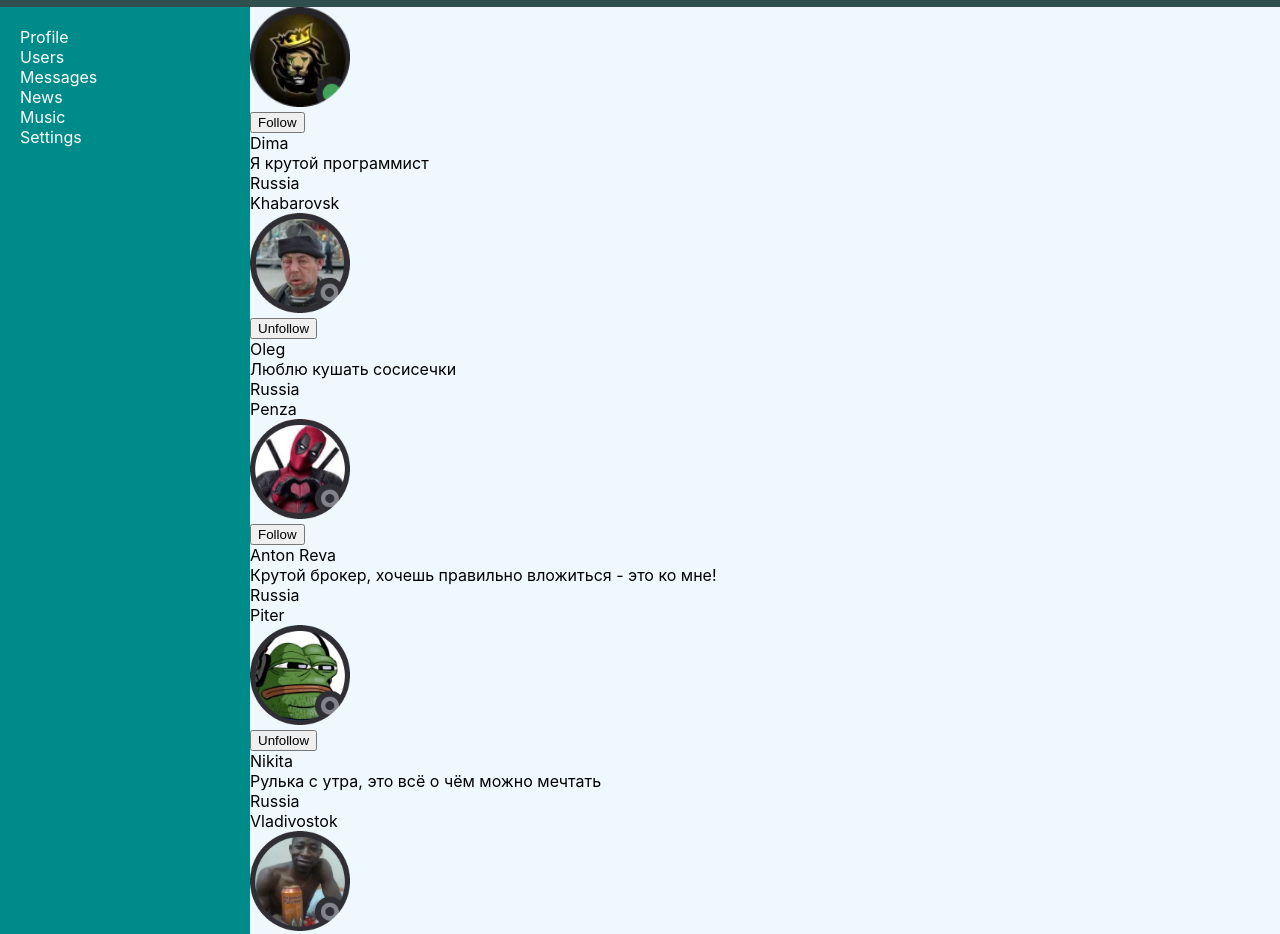
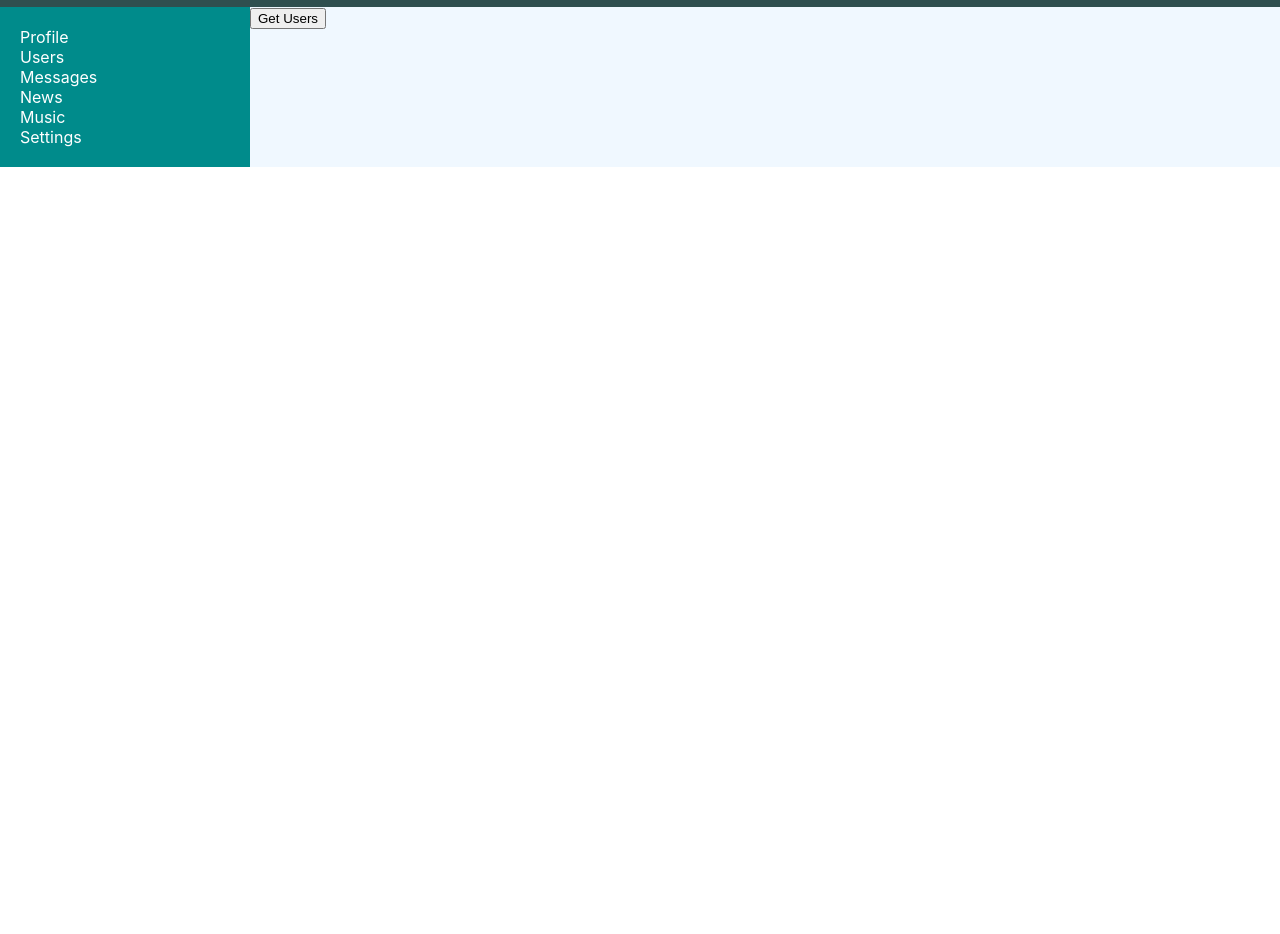
Before and after one commit to DimanManko/my-proga-soc-set, a React (Create React App) app: page /users in a window 1280 px wide. Shown: the part 63-997 px from the top of the page. After the commit the page ends 800 px from the top, so only its background shows below. Built offline with nearby package versions, Linux system fonts and the light colour scheme.

Commit message:
50 - 52 Подключение к серваку (API), Side Effect, далле будут Хуки

```diff
--- a/package.json
+++ b/package.json
@@ -6,6 +6,7 @@
     "@testing-library/jest-dom": "^6.6.3",
     "@testing-library/react": "^13.4.0",
     "@testing-library/user-event": "^13.5.0",
+    "axios": "^1.9.0",
     "package-name": "^0.1.0",
     "react": "^18.3.1",
     "react-dom": "^18.3.1",
--- a/src/components/Users/Users.jsx
+++ b/src/components/Users/Users.jsx
@@ -1,76 +1,25 @@
 import React from 'react';
 import styles from "./Users.module.css"
+import axios from "axios";
 
 let Users = (props) => {
 
-    if (props.users.length === 0) {
+    let getUsers = () => {
+        if (props.users.length === 0) {
+            axios.get("https://social-network.samuraijs.com/api/1.0/users").then(response => {
+                props.setUsers(response.data.items)
+            })
+        }
+    }
+    return <div>
 
-        props.setUsers([
-            {
-                id: 1,
-                photoUrl: "Dima.png",
-                followed: false,
-                fullName: "Dima",
-                status: "Я крутой программист",
-                location: {city: "Khabarovsk", country: "Russia"}
-            },
-            {
-                id: 2,
-                photoUrl: "Oleg.png",
-                followed: true,
-                fullName: "Oleg",
-                status: "Люблю кушать сосисечки",
-                location: {city: "Penza", country: "Russia"}
-            },
-            {
-                id: 3,
-                photoUrl: "AntonReva.png",
-                followed: false,
-                fullName: "Anton Reva",
-                status: "Крутой брокер, хочешь правильно вложиться - это ко мне!",
-                location: {city: "Piter", country: "Russia"}
-            },
-            {
-                id: 4,
-                photoUrl: "Nikita.png",
-                followed: true,
-                fullName: "Nikita",
-                status: "Рулька с утра, это всё о чём можно мечтать",
-                location: {city: "Vladivostok", country: "Russia"}
-            },
-            {
-                id: 5,
-                photoUrl: "Kot.png",
-                followed: false,
-                fullName: "Kot",
-                status: "Могу свалить с работы, сказав, что меня затапило",
-                location: {city: "Sochi", country: "Russia"}
-            },
-            {
-                id: 6,
-                photoUrl: "logo.png",
-                followed: true,
-                fullName: "Anton",
-                status: "Как же меня все достали",
-                location: {city: "Penza", country: "Russia"}
-            },
-            {
-                id: 7,
-                photoUrl: "logo.png",
-                followed: true,
-                fullName: "Artur",
-                status: "Играю в PUBG",
-                location: {city: "Khabarovsk", country: "Russia"}
-            }
-        ])
-    }
+        <button onClick ={getUsers}>Get Users</button>
 
-    return <div>
         {
             props.users.map(u => <div key={u.id}>
                 <span>
                     <div>
-                        <img src= {u.photoUrl} className={styles.userPhoto}/>
+                        <img src= {u.photos.small != null ? u.photos.small : "AntonReva.png"} className={styles.userPhoto}/>
                     </div>
                     <div>
                         {u.followed
@@ -80,15 +29,14 @@
                 </span>
                 <span>
                     <span>
-                        <div>{u.fullName}</div>
+                        <div>{u.Name}</div>
                         <div>{u.status}</div>
                     </span>
                     <span>
-                        <div>{u.location.country}</div>
-                        <div>{u.location.city}</div>
+                        <div>{"u.location.country"}</div>
+                        <div>{"u.location.city"}</div>
                     </span>
                 </span>
-
             </div>)
         }
     </div>
```
Also changed, not shown: src/components/CopyObject/Copy.jsx (+60 -0 lines), 1 other file (tests, documents, lock files or other folders).
